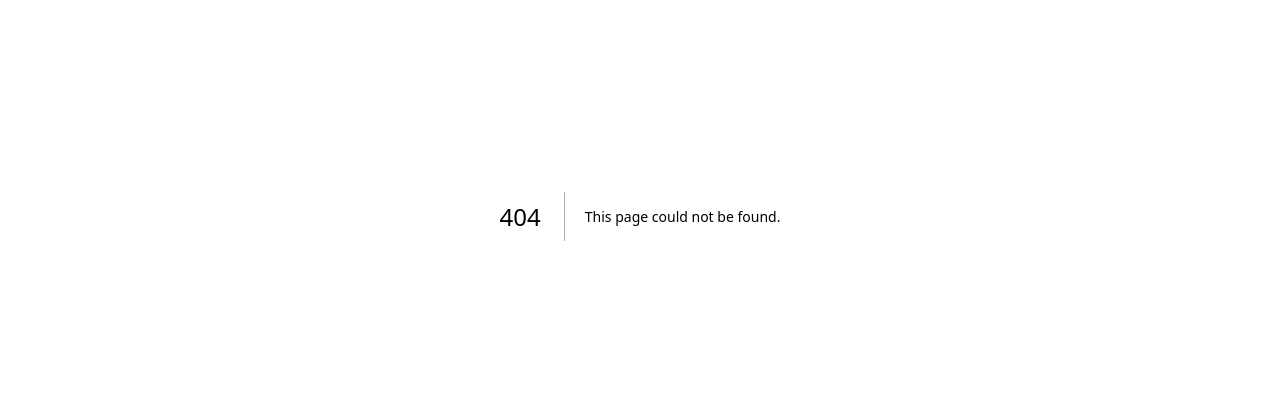
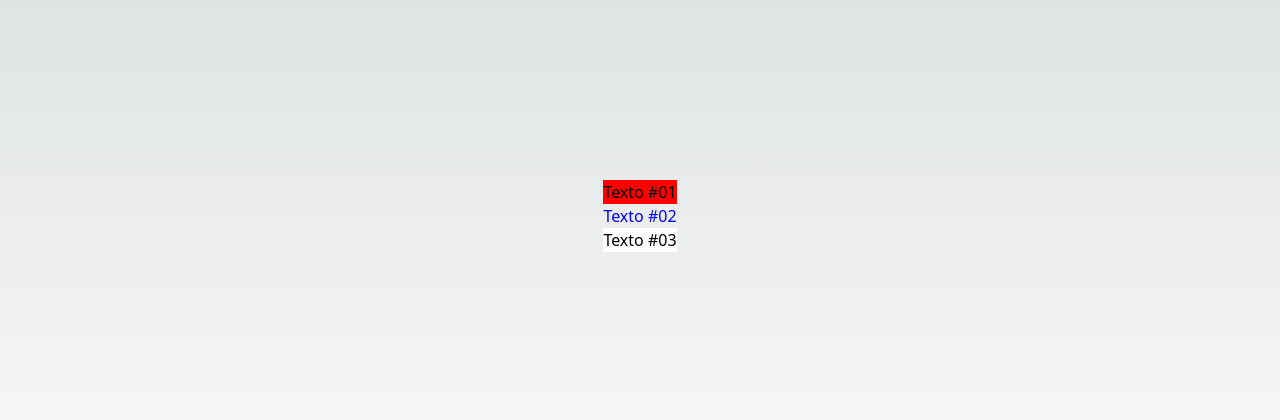
Before and after one commit to SamillyNunes/nextjs-exercises, a Next.js app: page /css/integrate2 in a window 1280 px wide. Before the commit this address had no page. Shown: the part 184-604 px from the top of the page. Built offline with nearby package versions, Linux system fonts and the light colour scheme.

Commit message:
using module css

```diff
--- /dev/null
+++ b/pages/css/integrate2.jsx
@@ -0,0 +1,11 @@
+import styles from "./integrate2.module.css"
+
+export default function integration2(){
+    return (
+        <div id={styles.integrate} >
+            <div className={styles.vermelha}>Texto #01</div>
+            <div className={styles.azul}>Texto #02</div>
+            <div className={styles.branca}>Texto #03</div>
+        </div>
+    );
+}
--- /dev/null
+++ b/pages/css/integrate2.module.css
@@ -0,0 +1,20 @@
+.vermelha{
+    background-color: red;
+}
+
+.azul{
+    color: blue;
+}
+
+.branca{
+    background-color: white;
+    color: #000;
+}
+
+#integrate{
+    height: 100vh;
+    display: flex;
+    flex-direction: column;
+    justify-content: center;
+    align-items: center;
+}
```
